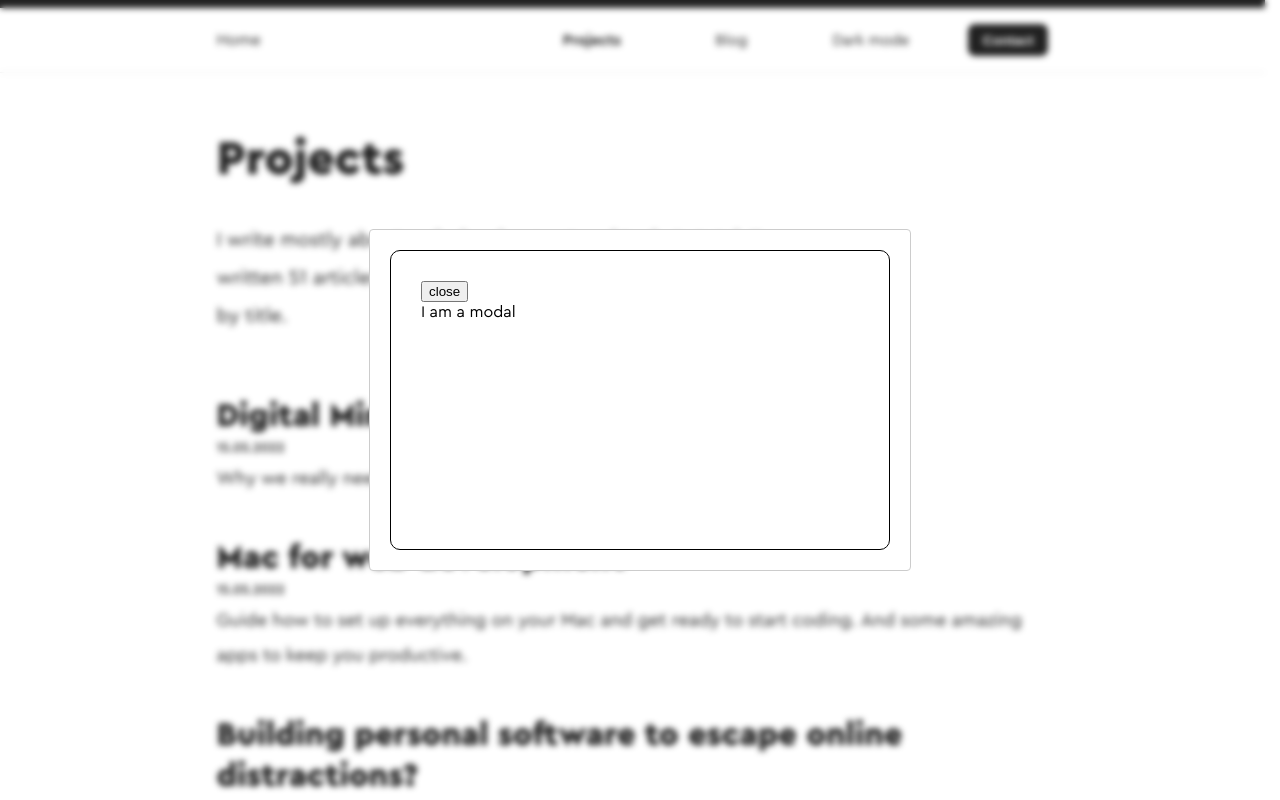
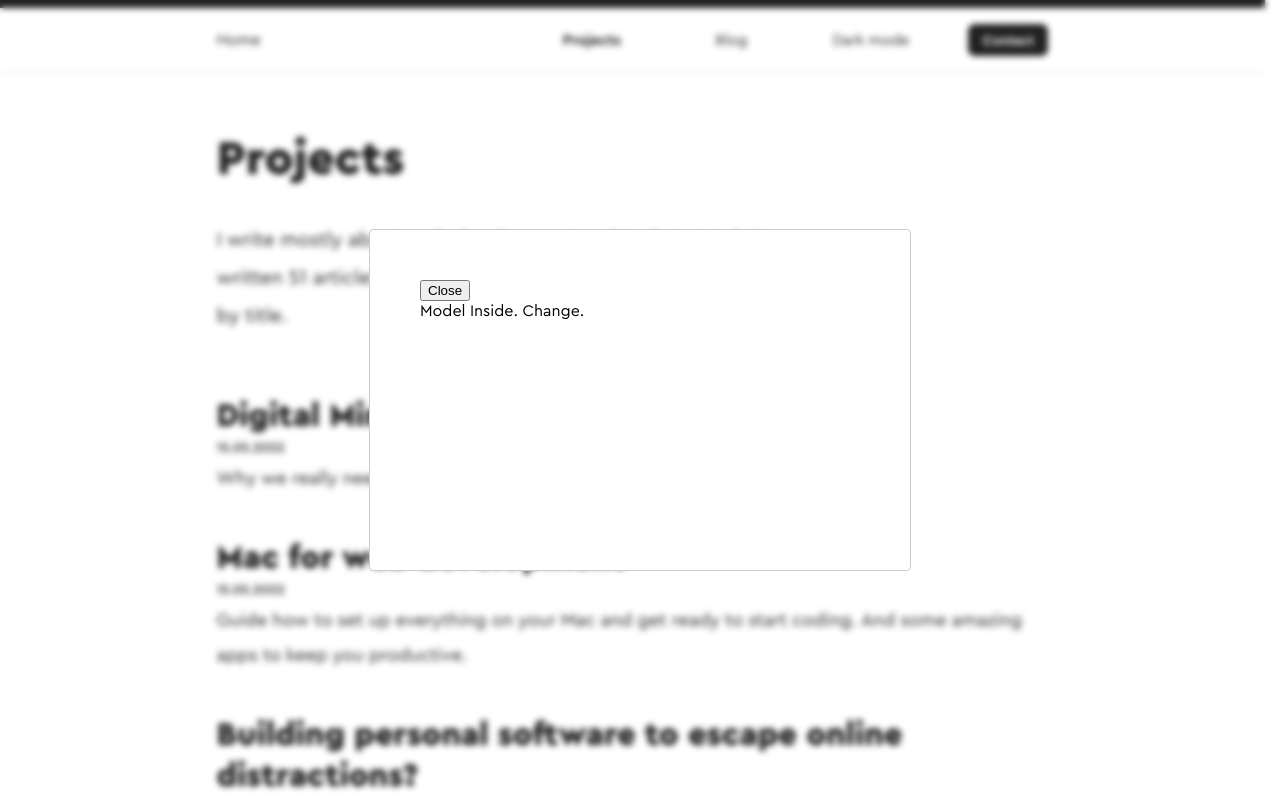
Before and after one commit to nenadmarinkovic/nenadmarinkovic.com, a Next.js app: page /projects in a window 1280 px wide. Both pictures are taken after a click on the button "Contact". Shown: the top 800 px of the page. Built offline with nearby package versions, Linux system fonts and the light colour scheme.

Commit message:
fix modal

```diff
--- a/components/Header.tsx
+++ b/components/Header.tsx
@@ -77,8 +77,8 @@ function Header({ theme, toggleTheme }: any) {
         }}
       >
         <ModalInside>
-          <button onClick={closeModal}>close</button>
-          <div>I am a modal</div>
+          <button onClick={closeModal}>Close</button>
+          <div>Model Inside. Change.</div>
         </ModalInside>
       </Modal>
     </>
--- a/styles/components/modal.ts
+++ b/styles/components/modal.ts
@@ -1,10 +1,10 @@
 import styled from "styled-components";
+
+// TODO: Change
 
 export const ModalInside = styled.div`
   padding: 30px;
   height: 300px;
   width: 500px;
-  border-radius: 10px;
-  border: 1px solid black;
   background: white;
 `;
```
